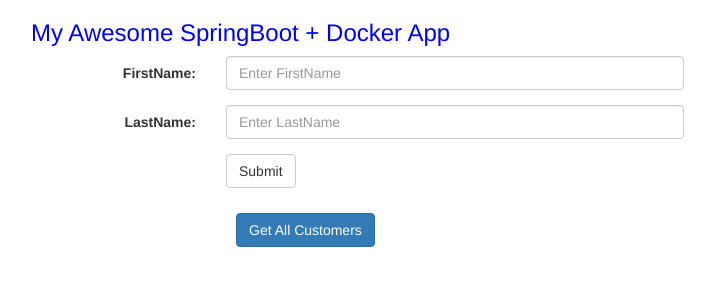
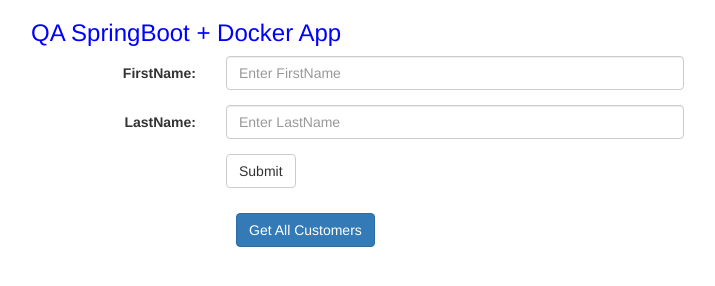
Before and after one commit to akannan1087/springboot-app, a plain HTML site: page src/main/resources/templates/index.html in a window 1280 px wide. Shown: the whole page, without its empty margins (39-754 px from the left). Drawn offline with nearby package versions, Linux system fonts and the light colour scheme.

Commit message:
Update index.html

```diff
--- a/src/main/resources/templates/index.html
+++ b/src/main/resources/templates/index.html
@@ -13,7 +13,7 @@
 
 <div class="container" ng-app="app">
 
-    <h3 style="color:blue"> My Awesome SpringBoot + Docker App </h3>
+    <h3 style="color:blue"> QA SpringBoot + Docker App </h3>
 
     <div ng-controller="postcontroller">
         <form class="form-horizontal" name="customerForm" ng-submit="submitForm()">
```
